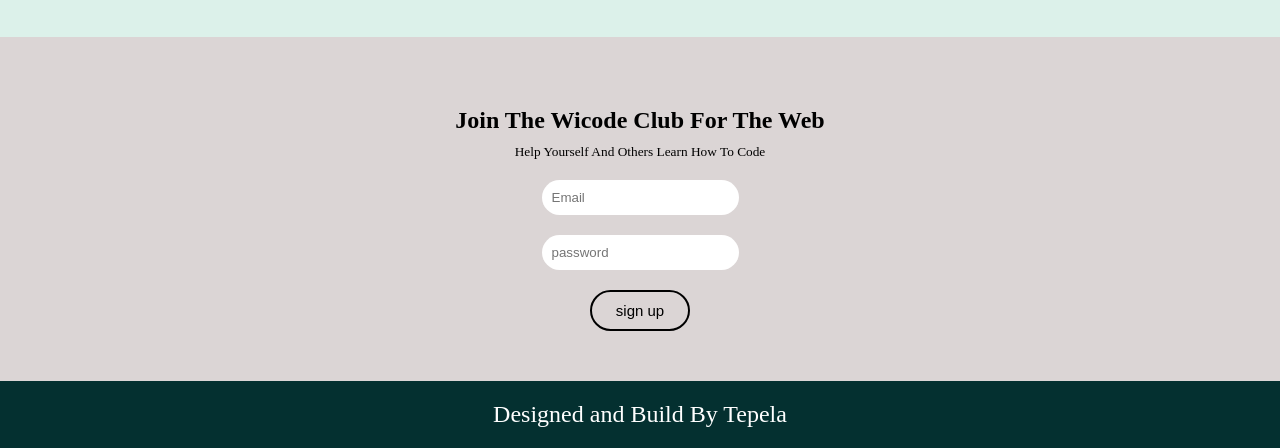
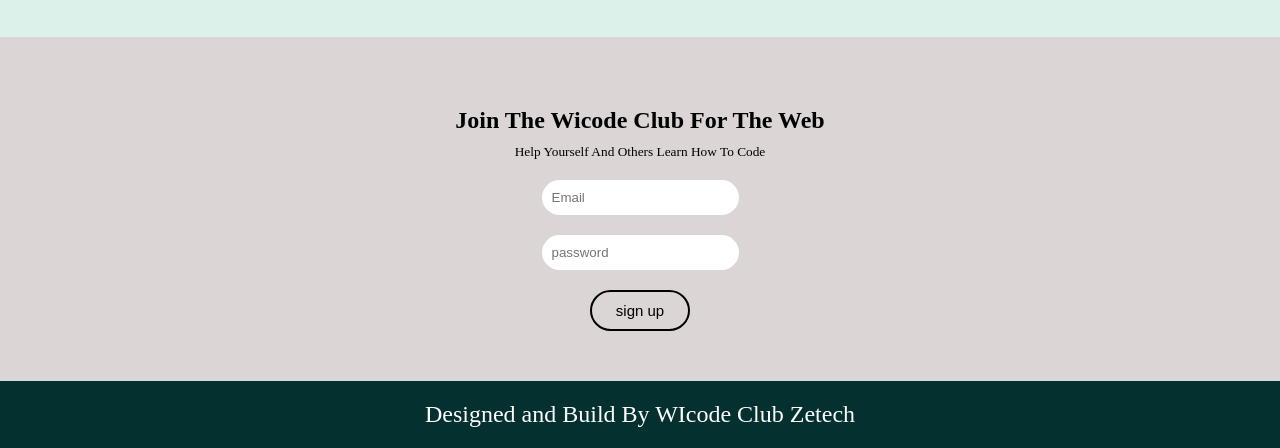
Before and after one commit to wicodeZU/wicode, a website: page public/index.html in a window 1280 px wide. Shown: the part 1865-2313 px from the top of the page. Drawn offline with Linux system fonts and the light colour scheme.

Commit message:
Fix: Footer

```diff
--- a/public/index.html
+++ b/public/index.html
@@ -170,7 +170,7 @@
         </section>
     </main>
     <footer>
-        <h2>Designed and Build By Tepela</h2>
+        <h2>Designed and Build By WIcode Club Zetech</h2>
     </footer>
 </body>
 </html>
```
